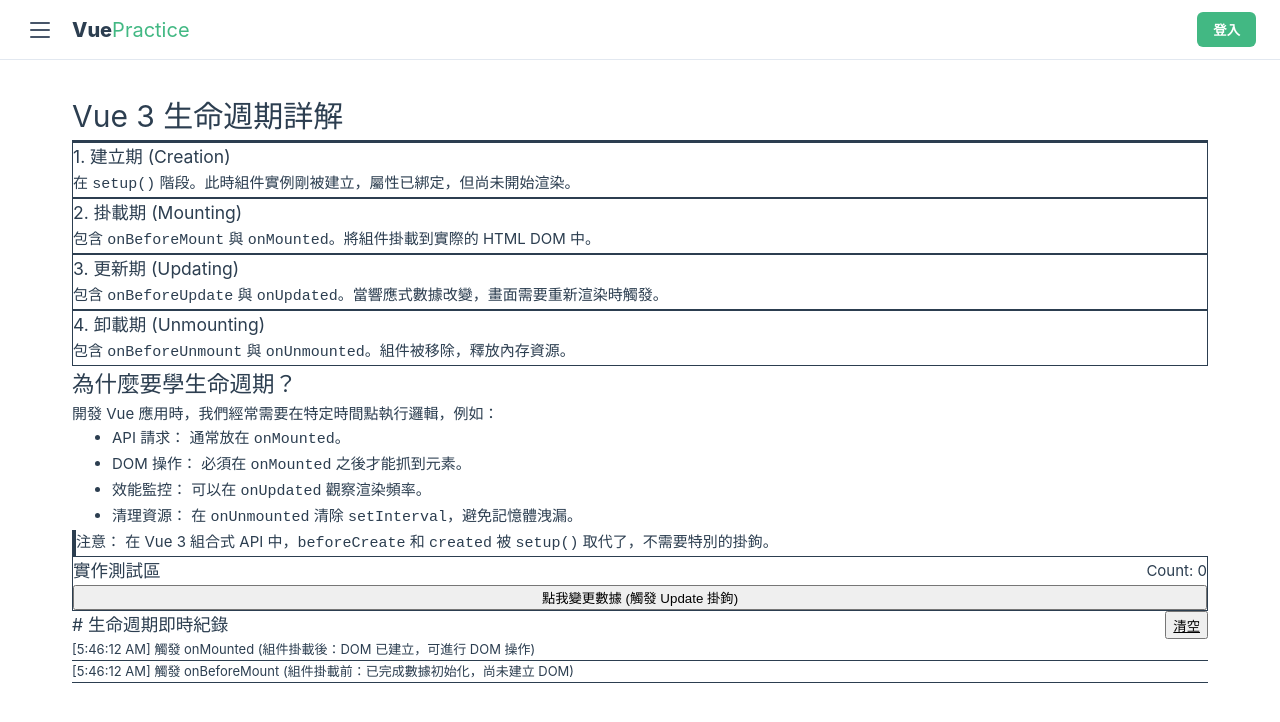
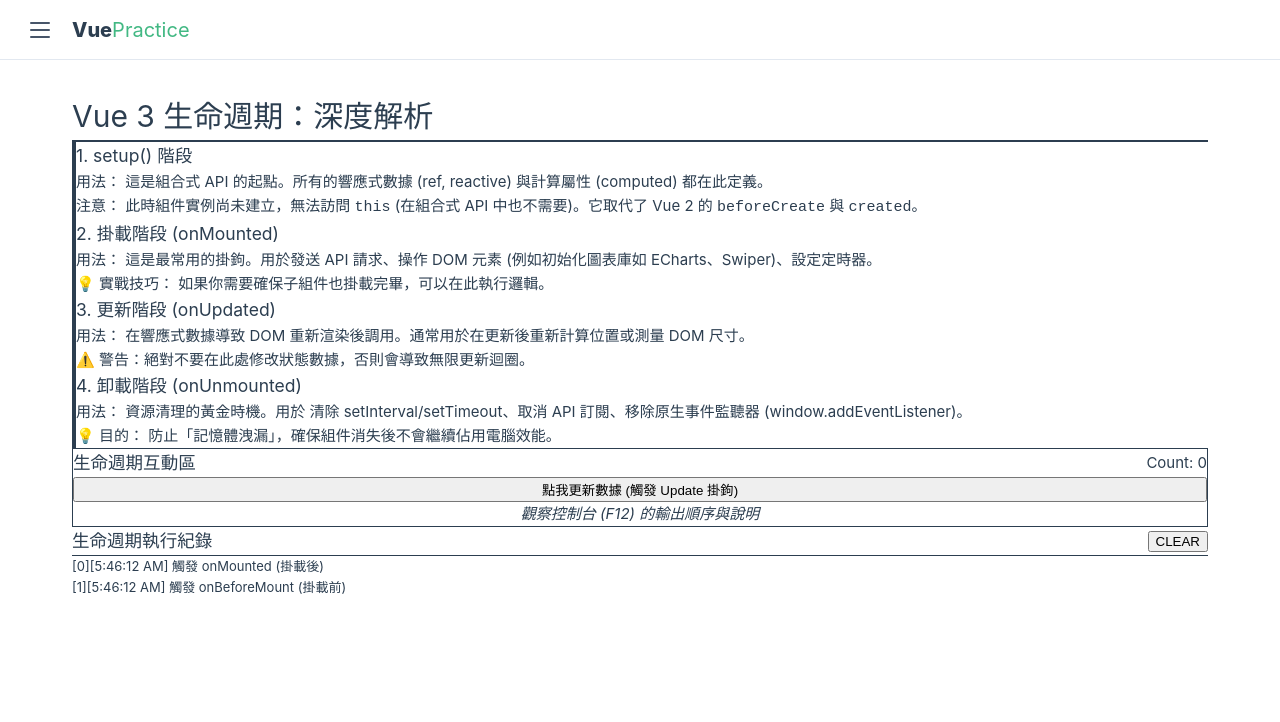
Before and after one commit to WeiHsuanLai/VueTest, a Vue app: page /lifecycle in a window 1280 px wide. Shown: the top 722 px of the page. Built offline with nearby package versions, Linux system fonts and the light colour scheme; the HTML template or start-up script is replaced by a standard one.

Commit message:
新增生命週期頁面 移除登入icon 新增ref和reactive頁面

```diff
--- a/src/App.vue
+++ b/src/App.vue
@@ -31,9 +31,6 @@ const toggleSidebar = () => {
           <RouterLink to="/">Vue<span>Practice</span></RouterLink>
         </div>
       </div>
-      <div class="actions">
-        <button class="btn-primary">登入</button>
-      </div>
     </div>
   </header>
 
@@ -52,6 +49,10 @@ const toggleSidebar = () => {
         <RouterLink to="/lifecycle" class="sidebar-item">
           <i class="icon">🔄</i>
           <span class="label">生命週期</span>
+        </RouterLink>
+        <RouterLink to="/reactivity" class="sidebar-item">
+          <i class="icon">🧪</i>
+          <span class="label">響應式 API</span>
         </RouterLink>
       </nav>
     </aside>
--- a/src/router/index.ts
+++ b/src/router/index.ts
@@ -17,6 +17,11 @@ const router = createRouter({
       name: 'lifecycle',
       component: () => import('../views/LifecycleView.vue'),
     },
+    {
+      path: '/reactivity',
+      name: 'reactivity',
+      component: () => import('../views/ReactivityView.vue'),
+    },
   ],
 })
 
--- a/src/views/LifecycleView.vue
+++ b/src/views/LifecycleView.vue
@@ -6,7 +6,7 @@ import {
   onUpdated,
   onBeforeUnmount,
   onUnmounted,
-  ref
+  ref,
 } from 'vue'
 
 const count = ref(0)
@@ -23,90 +23,117 @@ const addLog = (hook: string, updateUi = true) => {
   console.log(`%c[Vue Lifecycle]%c ${hook}`, 'color: #42b883; font-weight: bold', '')
 }
 
-onBeforeMount(() => addLog('onBeforeMount (組件掛載前：已完成數據初始化，尚未建立 DOM)'))
-onMounted(() => addLog('onMounted (組件掛載後：DOM 已建立，可進行 DOM 操作)'))
-onBeforeUpdate(() => addLog('onBeforeUpdate (數據更新前：數據已變更，DOM 尚未渲染)', false))
-onUpdated(() => addLog('onUpdated (數據更新後：DOM 已完成更新)', false))
-onBeforeUnmount(() => addLog('onBeforeUnmount (組件卸載前：適合清理計時器或監聽器)'))
-onUnmounted(() => addLog('onUnmounted (組件卸載後：組件已完全移除)'))
+onBeforeMount(() => addLog('onBeforeMount (掛載前)'))
+onMounted(() => addLog('onMounted (掛載後)'))
+onBeforeUpdate(() => addLog('onBeforeUpdate (更新前)', false))
+onUpdated(() => addLog('onUpdated (更新後)', false))
+onBeforeUnmount(() => addLog('onBeforeUnmount (卸載前)'))
+onUnmounted(() => addLog('onUnmounted (卸載後)'))
 </script>
 
 <template>
   <div class="lifecycle-view">
     <h1 class="text-3xl font-bold text-slate-800 mb-6 border-b-2 border-emerald-500 pb-2">
-      Vue 3 生命週期詳解
+      Vue 3 生命週期：深度解析
     </h1>
 
-    <!-- 系統化解釋區塊 -->
-    <section class="mb-10 grid grid-cols-1 lg:grid-cols-4 gap-4">
-      <div class="p-4 bg-blue-50 border border-blue-100 rounded-lg">
-        <h3 class="font-bold text-blue-800 mb-2">1. 建立期 (Creation)</h3>
-        <p class="text-sm text-blue-700">
-          在 <code>setup()</code> 階段。此時組件實例剛被建立，屬性已綁定，但尚未開始渲染。
-        </p>
-      </div>
-      <div class="p-4 bg-emerald-50 border border-emerald-100 rounded-lg">
-        <h3 class="font-bold text-emerald-800 mb-2">2. 掛載期 (Mounting)</h3>
-        <p class="text-sm text-emerald-700">
-          包含 <code>onBeforeMount</code> 與 <code>onMounted</code>。將組件掛載到實際的 HTML DOM 中。
-        </p>
-      </div>
-      <div class="p-4 bg-amber-50 border border-amber-100 rounded-lg">
-        <h3 class="font-bold text-amber-800 mb-2">3. 更新期 (Updating)</h3>
-        <p class="text-sm text-amber-700">
-          包含 <code>onBeforeUpdate</code> 與 <code>onUpdated</code>。當響應式數據改變，畫面需要重新渲染時觸發。
-        </p>
-      </div>
-      <div class="p-4 bg-rose-50 border border-rose-100 rounded-lg">
-        <h3 class="font-bold text-rose-800 mb-2">4. 卸載期 (Unmounting)</h3>
-        <p class="text-sm text-rose-700">
-          包含 <code>onBeforeUnmount</code> 與 <code>onUnmounted</code>。組件被移除，釋放內存資源。
-        </p>
-      </div>
-    </section>
+    <div class="grid grid-cols-1 xl:grid-cols-2 gap-8">
+      <!-- 詳細用法指南 -->
+      <section class="space-y-6 overflow-y-auto max-h-[80vh] pr-4 custom-scrollbar">
+        <!-- Setup 階段 -->
+        <div class="p-5 bg-slate-50 border-l-4 border-slate-400 rounded-r-lg">
+          <h3 class="font-bold text-slate-800 text-lg mb-2">1. setup() 階段</h3>
+          <p class="text-sm text-slate-600 leading-relaxed">
+            <strong>用法：</strong> 這是組合式 API 的起點。所有的響應式數據 (ref, reactive)
+            與計算屬性 (computed) 都在此定義。 <br /><strong>注意：</strong>
+            此時組件實例尚未建立，無法訪問 <code>this</code> (在組合式 API 中也不需要)。它取代了 Vue
+            2 的 <code>beforeCreate</code> 與 <code>created</code>。
+          </p>
+        </div>
 
-    <div class="grid grid-cols-1 md:grid-cols-2 gap-8">
-      <!-- 練習說明 -->
-      <section class="space-y-4 text-slate-600">
-        <h2 class="text-xl font-bold text-slate-800">為什麼要學生命週期？</h2>
-        <p>開發 Vue 應用時，我們經常需要在特定時間點執行邏輯，例如：</p>
-        <ul class="list-disc pl-5 space-y-2">
-          <li><strong>API 請求：</strong> 通常放在 <code>onMounted</code>。</li>
-          <li><strong>DOM 操作：</strong> 必須在 <code>onMounted</code> 之後才能抓到元素。</li>
-          <li><strong>效能監控：</strong> 可以在 <code>onUpdated</code> 觀察渲染頻率。</li>
-          <li><strong>清理資源：</strong> 在 <code>onUnmounted</code> 清除 <code>setInterval</code>，避免記憶體洩漏。</li>
-        </ul>
+        <!-- 掛載階段 -->
+        <div class="p-5 bg-emerald-50 border-l-4 border-emerald-500 rounded-r-lg">
+          <h3 class="font-bold text-emerald-800 text-lg mb-2">2. 掛載階段 (onMounted)</h3>
+          <p class="text-sm text-emerald-700 leading-relaxed mb-2">
+            <strong>用法：</strong> 這是最常用的掛鉤。用於發送 <strong>API 請求</strong>、操作
+            <strong>DOM 元素</strong> (例如初始化圖表庫如 ECharts、Swiper)、設定定時器。
+          </p>
+          <p class="text-xs text-emerald-600 bg-white/50 p-2 rounded">
+            💡 <strong>實戰技巧：</strong> 如果你需要確保子組件也掛載完畢，可以在此執行邏輯。
+          </p>
+        </div>
 
-        <div class="mt-6 p-4 bg-slate-100 rounded-lg border-l-4 border-slate-500">
-          <p class="text-sm">
-            <strong>注意：</strong> 在 Vue 3 組合式 API 中，<code>beforeCreate</code> 和 <code>created</code> 被 <code>setup()</code> 取代了，不需要特別的掛鉤。
+        <!-- 更新階段 -->
+        <div class="p-5 bg-amber-50 border-l-4 border-amber-500 rounded-r-lg">
+          <h3 class="font-bold text-amber-800 text-lg mb-2">3. 更新階段 (onUpdated)</h3>
+          <p class="text-sm text-amber-700 leading-relaxed">
+            <strong>用法：</strong> 在響應式數據導致 DOM
+            重新渲染後調用。通常用於在更新後重新計算位置或測量 DOM 尺寸。 <br /><strong
+              >⚠️ 警告：</strong
+            >
+            <strong>絕對不要</strong>在此處修改狀態數據，否則會導致無限更新迴圈。
+          </p>
+        </div>
+
+        <!-- 卸載階段 -->
+        <div class="p-5 bg-rose-50 border-l-4 border-rose-500 rounded-r-lg">
+          <h3 class="font-bold text-rose-800 text-lg mb-2">4. 卸載階段 (onUnmounted)</h3>
+          <p class="text-sm text-rose-700 leading-relaxed">
+            <strong>用法：</strong> 資源清理的黃金時機。用於
+            <strong>清除 setInterval/setTimeout</strong>、<strong>取消 API 訂閱</strong>、<strong
+              >移除原生事件監聽器</strong
+            >
+            (window.addEventListener)。 <br /><strong>💡 目的：</strong>
+            防止「記憶體洩漏」，確保組件消失後不會繼續佔用電腦效能。
           </p>
         </div>
       </section>
 
-      <!-- 實作區塊 -->
-      <section class="space-y-6">
+      <!-- 實作測試與紀錄 -->
+      <section class="flex flex-col gap-6">
         <div class="p-6 bg-white rounded-xl border border-slate-200 shadow-sm">
           <div class="flex items-center justify-between mb-4">
-            <h3 class="text-lg font-bold text-slate-800">實作測試區</h3>
-            <span class="px-2 py-1 bg-emerald-100 text-emerald-700 text-xs rounded font-mono">Count: {{ count }}</span>
+            <h3 class="text-lg font-bold text-slate-800">生命週期互動區</h3>
+            <span class="px-3 py-1 bg-emerald-100 text-emerald-700 text-sm rounded-full font-bold"
+              >Count: {{ count }}</span
+            >
           </div>
           <button
             @click="count++"
-            class="w-full py-3 bg-emerald-500 hover:bg-emerald-600 text-white rounded-lg font-bold transition-all shadow-md active:translate-y-0.5"
+            class="w-full py-4 bg-emerald-500 hover:bg-emerald-600 text-white rounded-xl font-bold transition-all shadow-lg active:scale-95"
           >
-            點我變更數據 (觸發 Update 掛鉤)
+            點我更新數據 (觸發 Update 掛鉤)
           </button>
+          <p class="mt-4 text-xs text-slate-400 text-center italic">
+            觀察控制台 (F12) 的輸出順序與說明
+          </p>
         </div>
 
-        <div class="p-6 bg-slate-900 rounded-xl shadow-inner min-h-[250px] relative">
-          <h3 class="text-emerald-400 font-mono text-xs mb-4 flex justify-between">
-            <span># 生命週期即時紀錄</span>
-            <button @click="logs = []" class="hover:text-white underline">清空</button>
+        <div class="flex-1 p-6 bg-slate-900 rounded-2xl shadow-2xl relative min-h-[400px]">
+          <h3
+            class="text-emerald-400 font-mono text-xs mb-6 flex justify-between items-center border-b border-slate-800 pb-2"
+          >
+            <span>生命週期執行紀錄</span>
+            <button @click="logs = []" class="text-slate-500 hover:text-white transition-colors">
+              CLEAR
+            </button>
           </h3>
-          <div class="space-y-2 font-mono text-[13px] h-[200px] overflow-y-auto pr-2 custom-scrollbar">
-            <div v-for="(log, index) in logs" :key="index" class="text-emerald-200 border-b border-slate-800 pb-1">
-              {{ log }}
+          <div
+            class="space-y-3 font-mono text-[13px] overflow-y-auto max-h-[350px] custom-scrollbar pr-4"
+          >
+            <div
+              v-for="(log, index) in logs"
+              :key="index"
+              class="flex gap-3 text-emerald-200 group"
+            >
+              <span class="text-slate-600 whitespace-nowrap">[{{ index }}]</span>
+              <span class="group-hover:text-white transition-colors">{{ log }}</span>
+            </div>
+            <div
+              v-if="logs.length === 0"
+              class="text-slate-600 italic text-center py-20 animate-pulse"
+            >
+              [SYSTEM] 正在等待掛載掛鉤執行...
             </div>
           </div>
         </div>
@@ -117,20 +144,31 @@ onUnmounted(() => addLog('onUnmounted (組件卸載後：組件已完全移除)'
 
 <style scoped>
 .custom-scrollbar::-webkit-scrollbar {
-  width: 4px;
+  width: 6px;
 }
 .custom-scrollbar::-webkit-scrollbar-track {
-  background: #1e293b;
+  background: transparent;
 }
 .custom-scrollbar::-webkit-scrollbar-thumb {
-  background: #334155;
+  background: #cbd5e1;
   border-radius: 10px;
 }
+.custom-scrollbar::-webkit-scrollbar-thumb:hover {
+  background: #94a3b8;
+}
+
 .lifecycle-view {
-  animation: fadeIn 0.4s ease-out;
+  animation: fadeIn 0.6s cubic-bezier(0.4, 0, 0.2, 1);
 }
+
 @keyframes fadeIn {
-  from { opacity: 0; }
-  to { opacity: 1; }
+  from {
+    opacity: 0;
+    transform: translateY(10px);
+  }
+  to {
+    opacity: 1;
+    transform: translateY(0);
+  }
 }
 </style>
--- /dev/null
+++ b/src/views/ReactivityView.vue
@@ -0,0 +1,146 @@
+<script setup lang="ts">
+import { ref, reactive } from 'vue'
+
+// --- 基礎練習變數 ---
+const refCount = ref(0)
+const reactiveUser = reactive({ name: '小明', age: 30 })
+
+// --- 響應性陷阱實驗室變數 ---
+// 我們必須用 let 才能示範重新賦值，但在實務中這就是問題所在
+let trapUser = reactive({ name: '初始名稱', status: '正常' })
+const correctUser = reactive({ name: '初始名稱', status: '正常' })
+
+const updateRef = () => refCount.value++
+const updateReactive = () => {
+  reactiveUser.name = '已變更的 Reactive'
+  reactiveUser.age++
+}
+
+// ❌ 證明失敗：直接重新賦值
+const failReassign = () => {
+  console.warn('執行：trapUser = { ... }')
+  trapUser = reactive({ name: '嘗試重新賦值', status: '已斷開響應' })
+  alert('變數 trapUser 已指向新物件，但 Vue 模板仍監控著舊的 Proxy，所以畫面不會動！')
+}
+
+// ✅ 證明成功：使用 Object.assign 或修改屬性
+const successUpdate = () => {
+  Object.assign(correctUser, { name: '正確更新', status: '響應正常' })
+}
+</script>
+
+<template>
+  <div class="reactivity-view space-y-10">
+    <h1 class="text-3xl font-bold text-slate-800 border-b-2 border-emerald-500 pb-2">
+      響應式 API：深度解析
+    </h1>
+
+    <!-- 1. 基礎對比區 (保持簡潔) -->
+    <div class="grid grid-cols-1 md:grid-cols-2 gap-6">
+      <div class="p-6 bg-white rounded-xl border border-slate-200 shadow-sm">
+        <h3 class="font-bold text-emerald-600 mb-4">ref() 的用法</h3>
+        <p class="text-sm text-slate-500 mb-4">存取必須加 .value</p>
+        <button @click="updateRef" class="px-4 py-2 bg-emerald-500 text-white rounded-lg">
+          Count is: {{ refCount }}
+        </button>
+      </div>
+
+      <div class="p-6 bg-white rounded-xl border border-slate-200 shadow-sm">
+        <h3 class="font-bold text-blue-600 mb-4">reactive() 的用法</h3>
+        <p class="text-sm text-slate-500 mb-4">直接操作屬性即可</p>
+        <button @click="updateReactive" class="px-4 py-2 bg-blue-500 text-white rounded-lg">
+          User: {{ reactiveUser.name }} ({{ reactiveUser.age }})
+        </button>
+      </div>
+    </div>
+
+    <!-- 2. 核心實驗室：證明 reactive 重新賦值失效 -->
+    <section class="p-8 bg-slate-900 rounded-2xl text-white shadow-2xl">
+      <h2 class="text-2xl font-bold text-emerald-400 mb-6 flex items-center gap-3">
+        🧪 響應性陷阱實驗室 (The Reassignment Trap)
+      </h2>
+
+      <div class="grid grid-cols-1 md:grid-cols-2 gap-10">
+        <!-- 失敗組 -->
+        <div class="space-y-4">
+          <div class="flex justify-between items-center">
+            <span
+              class="px-3 py-1 bg-red-500/20 text-red-400 border border-red-500/50 rounded-full text-xs"
+              >失敗示範</span
+            >
+          </div>
+          <div class="p-4 bg-slate-800 rounded-lg border border-slate-700">
+            <p class="text-sm text-slate-400 mb-2 font-mono">// 即使數據變了，畫面也不會更新</p>
+            <p class="text-xl font-mono">
+              Name: <span class="text-white">{{ trapUser.name }}</span>
+            </p>
+            <p class="text-xl font-mono">
+              Status: <span class="text-red-400">{{ trapUser.status }}</span>
+            </p>
+          </div>
+          <button
+            @click="failReassign"
+            class="w-full py-3 bg-red-600 hover:bg-red-700 rounded-lg font-bold transition-all shadow-lg active:scale-95"
+          >
+            ❌ 執行重新賦值 (trapUser = { ... })
+          </button>
+          <p class="text-xs text-slate-500 italic">點擊後，你會發現上面的文字死都不會動。</p>
+        </div>
+
+        <!-- 成功組 -->
+        <div class="space-y-4">
+          <div class="flex justify-between items-center">
+            <span
+              class="px-3 py-1 bg-emerald-500/20 text-emerald-400 border border-emerald-500/50 rounded-full text-xs"
+              >正確做法</span
+            >
+          </div>
+          <div class="p-4 bg-slate-800 rounded-lg border border-slate-700">
+            <p class="text-sm text-slate-400 mb-2 font-mono">
+              // 使用 Object.assign 保持原本的 Proxy
+            </p>
+            <p class="text-xl font-mono">
+              Name: <span class="text-white">{{ correctUser.name }}</span>
+            </p>
+            <p class="text-xl font-mono">
+              Status: <span class="text-emerald-400">{{ correctUser.status }}</span>
+            </p>
+          </div>
+          <button
+            @click="successUpdate"
+            class="w-full py-3 bg-emerald-600 hover:bg-emerald-700 rounded-lg font-bold transition-all shadow-lg active:scale-95"
+          >
+            ✅ 正確更新 (Object.assign)
+          </button>
+          <p class="text-xs text-slate-500 italic">點擊後，Vue 能成功攔截到物件內部的屬性變化。</p>
+        </div>
+      </div>
+
+      <div class="mt-8 p-4 bg-white/5 rounded-lg border border-white/10">
+        <h4 class="text-emerald-400 font-bold mb-2">💡 結論</h4>
+        <p class="text-sm text-slate-300 leading-relaxed">
+          Vue 的 <code>reactive</code> 就像是一個<b>「被監視的盒子」</b>。 當你執行
+          <code>Object.assign</code> 時，你是在往同一個盒子裡換內容； 但當你執行
+          <code>trapUser = { ... }</code> 時，你是拿了一個<b>「新的盒子」</b>給變數， 而 Vue
+          仍然在盯著<b>「那個舊的盒子」</b>，所以它完全不知道內容已經被你換掉了。
+        </p>
+      </div>
+    </section>
+  </div>
+</template>
+
+<style scoped>
+.reactivity-view {
+  animation: slideIn 0.5s ease-out;
+}
+@keyframes slideIn {
+  from {
+    opacity: 0;
+    transform: translateY(20px);
+  }
+  to {
+    opacity: 1;
+    transform: translateY(0);
+  }
+}
+</style>
```
